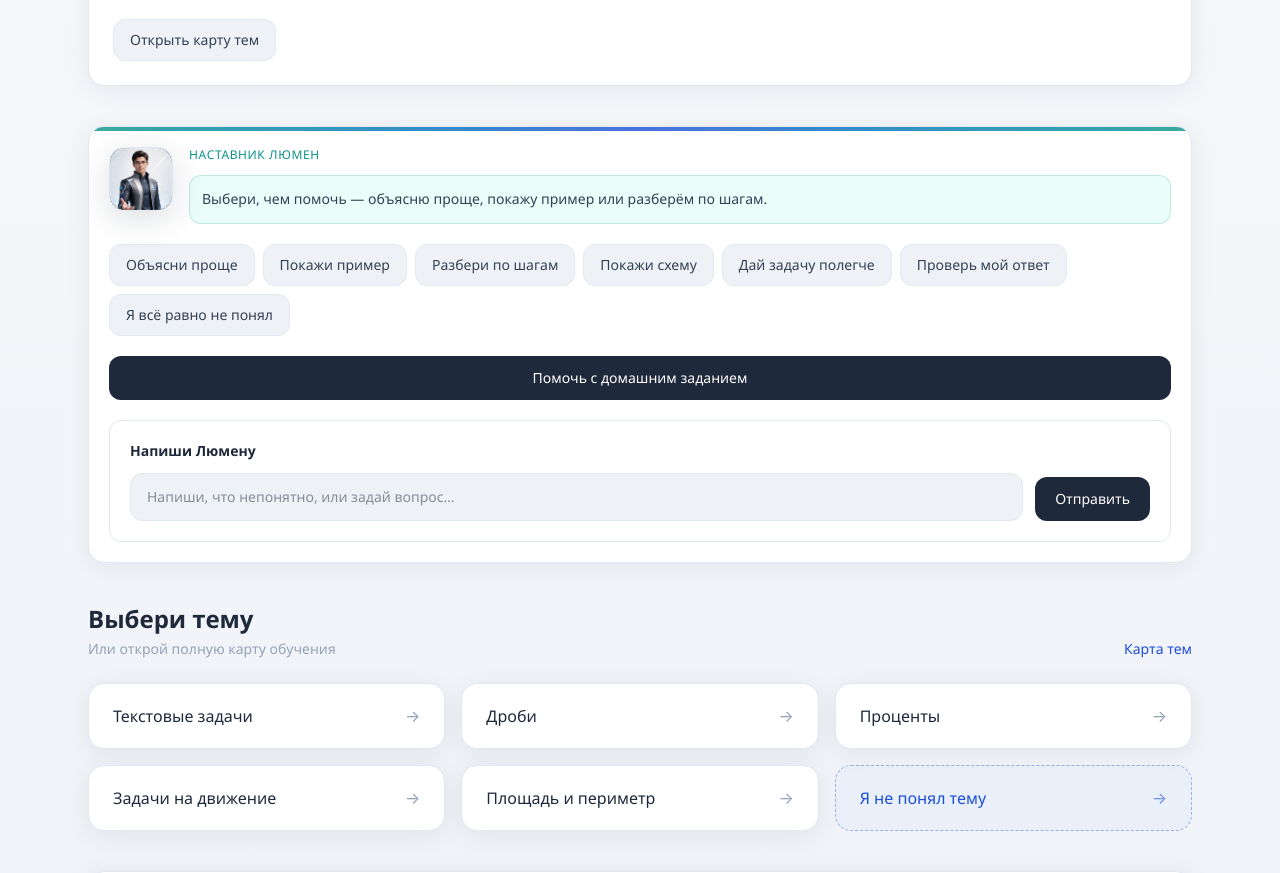
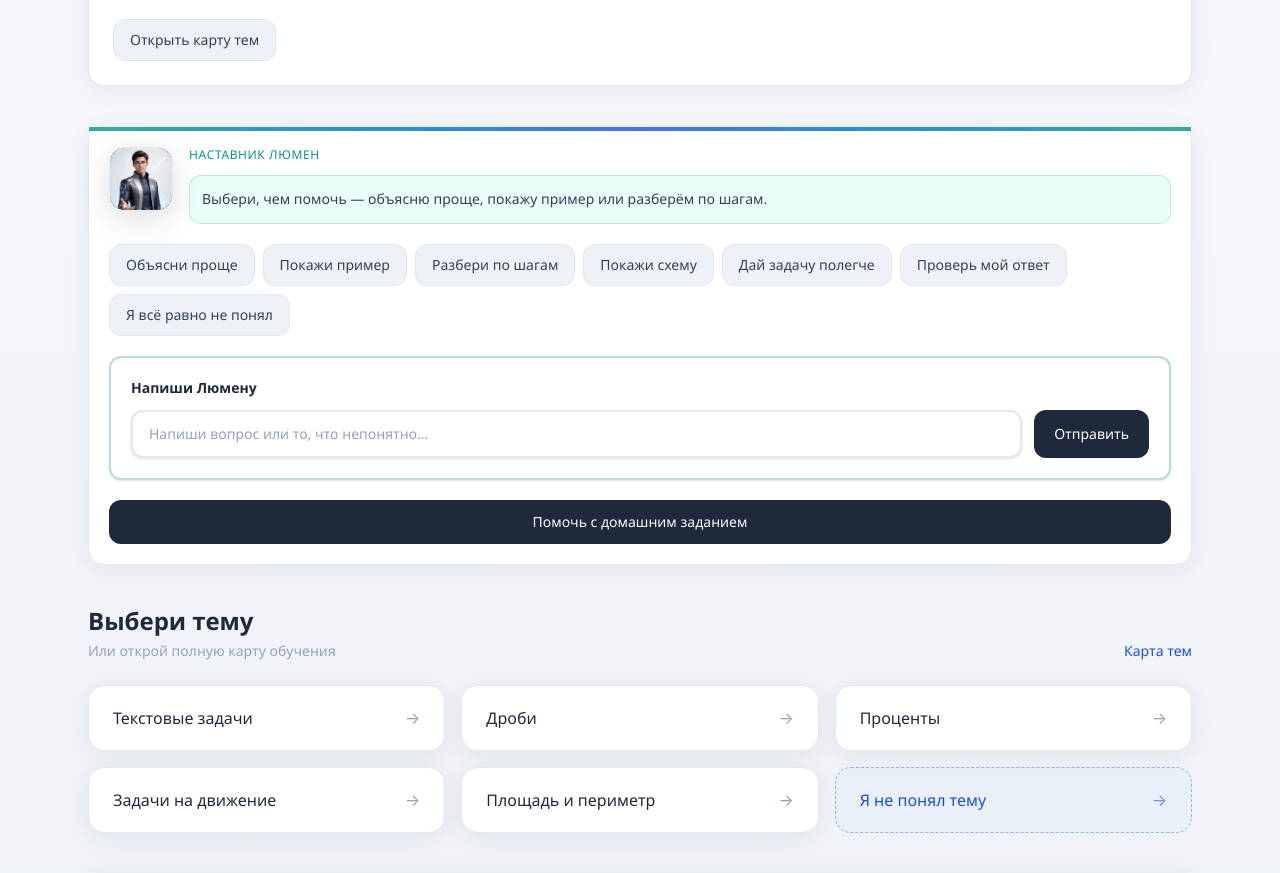
Before and after one commit to caricinskayatutashkina1976-blip/Lumen_Laboratoria_mishlenia, a React (Vite) app: page / in a window 1280 px wide. Shown: the part 1780-2653 px from the top of the page. Built offline with nearby package versions, Linux system fonts and the light colour scheme.

Commit message:
поле ввода для домашки

```diff
--- a/src/components/LumenAssistant/LumenAssistant.tsx
+++ b/src/components/LumenAssistant/LumenAssistant.tsx
@@ -1,437 +1,238 @@
-import { useState } from 'react';
-
+import { useState, type FormEvent } from 'react';
 import { Link } from 'react-router-dom';
-
 import type { LumenAction } from '../../types';
-
 import { defaultGreeting } from '../../data/lumen';
-
-import {
-
-  actionMessages,
-
-  getLumenMessage,
-
-  getTopicConfusedMessage,
-
-} from '../../data/lumenMessages';
-
+import { actionMessages, getTopicConfusedMessage } from '../../data/lumenMessages';
 import { getGeneralLumenResponse } from '../../data/lumenChatResponses';
-
 import { LumenAvatar } from '../LumenAvatar/LumenAvatar';
-
 import { VisualExplanationCard } from '../VisualExplanationCard/VisualExplanationCard';
-
 import type { ChatMessage } from '../LumenChat/LumenChat';
-
-import { StudentInputBox } from '../StudentInputBox/StudentInputBox';
-
 import { LumenReply } from '../LumenReply/LumenReply';
-
 import { ChatHistory } from '../ChatHistory/ChatHistory';
 
-
-
 interface LumenAssistantProps {
-
   greeting?: string;
-
   compact?: boolean;
-
   showWhyButton?: boolean;
-
   onWhyClick?: () => void;
-
   avatarSize?: 'sm' | 'md' | 'lg' | 'xl' | 'hero';
-
   showAvatar?: boolean;
-
   showAvatarLabel?: boolean;
-
   topicId?: string;
-
   showVisual?: boolean;
-
   showHomeworkButton?: boolean;
-
+  /** Показывать поле ввода вопроса. По умолчанию true. */
+  showInput?: boolean;
+  /** @deprecated Используйте showInput */
   showQuestionInput?: boolean;
-
 }
 
-
-
 const actionButtons: { action: LumenAction; label: string }[] = [
-
   { action: 'explain-simpler', label: 'Объясни проще' },
-
   { action: 'show-example', label: 'Покажи пример' },
-
   { action: 'step-by-step', label: 'Разбери по шагам' },
-
   { action: 'show-scheme', label: 'Покажи схему' },
-
   { action: 'easier-problem', label: 'Дай задачу полегче' },
-
   { action: 'check-answer', label: 'Проверь мой ответ' },
-
   { action: 'still-confused', label: 'Я всё равно не понял' },
-
 ];
 
-
-
 export function LumenAssistant({
-
   greeting = defaultGreeting,
-
   compact = false,
-
   showWhyButton = false,
-
   onWhyClick,
-
   avatarSize = 'md',
-
   showAvatar = true,
-
   showAvatarLabel = true,
-
   topicId,
-
   showVisual = false,
-
   showHomeworkButton = true,
-
-  showQuestionInput = true,
-
+  showInput = true,
+  showQuestionInput,
 }: LumenAssistantProps) {
+  const inputVisible = showQuestionInput !== false && showInput !== false;
 
   const [activeAction, setActiveAction] = useState<LumenAction | null>(null);
-
   const [showScheme, setShowScheme] = useState(false);
-
   const [questionInput, setQuestionInput] = useState('');
-
   const [chatMessages, setChatMessages] = useState<ChatMessage[]>([]);
-
-  const [lumenReaction, setLumenReaction] = useState<string | null>(null);
-
-
-
-  function appendLumenToHistory(text: string) {
-
-    const lumenMsg: ChatMessage = {
-
-      id: `l-${Date.now()}`,
-
-      role: 'lumen',
-
-      text,
-
-    };
-
-    setChatMessages((prev) => [...prev, lumenMsg].slice(-5));
-
-  }
-
-
+  const [actionReaction, setActionReaction] = useState<string | null>(null);
+  const [inputHint, setInputHint] = useState<string | null>(null);
 
   function handleAction(action: LumenAction) {
-
     setActiveAction(action);
-
-
+    setInputHint(null);
 
     let response: string;
 
-
-
     if (action === 'still-confused') {
-
-      response = getTopicConfusedMessage(topicId);
-
+      response = topicId
+        ? getTopicConfusedMessage(topicId)
+        : actionMessages['still-confused'];
       setShowScheme(false);
-
     } else if (action === 'show-scheme') {
-
       response = actionMessages['show-scheme'];
-
       setShowScheme(true);
-
-    } else if (action === 'explain-simpler') {
-
-      response = actionMessages['explain-simpler'];
-
+    } else {
+      response = actionMessages[action];
       setShowScheme(false);
-
-    } else {
-
-      response = actionMessages[action];
-
-      setShowScheme(false);
-
     }
 
-
-
-    setLumenReaction(response);
-
-    appendLumenToHistory(response);
-
+    setActionReaction(response);
   }
 
-
-
-  function handleAskQuestion() {
-
+  function handleAskQuestion(e?: FormEvent) {
+    e?.preventDefault();
     const question = questionInput.trim();
 
     if (!question) {
-
-      setLumenReaction('Сначала напиши вопрос. Даже короткая фраза поможет понять, где застрял.');
-
+      setInputHint('Сначала напиши вопрос или то, что непонятно.');
       return;
-
     }
 
-
-
     const response = getGeneralLumenResponse(question);
-
     const studentMsg: ChatMessage = {
-
       id: `s-${Date.now()}`,
-
       role: 'student',
-
       text: question,
-
+    };
+    const lumenMsg: ChatMessage = {
+      id: `l-${Date.now() + 1}`,
+      role: 'lumen',
+      text: response,
     };
 
-    const lumenMsg: ChatMessage = {
-
-      id: `l-${Date.now() + 1}`,
-
-      role: 'lumen',
-
-      text: response,
-
-    };
-
-
-
     setChatMessages((prev) => [...prev, studentMsg, lumenMsg].slice(-5));
-
-    setLumenReaction(response);
-
     setQuestionInput('');
-
+    setInputHint(null);
     setActiveAction(null);
-
   }
 
-
+  const inputClassName =
+    'min-h-[48px] w-full flex-1 rounded-xl border-2 border-lumen-silver-light bg-white px-4 py-3 text-sm text-lumen-graphite shadow-sm outline-none transition-colors placeholder:text-lumen-silver focus:border-lumen-teal focus:ring-2 focus:ring-lumen-teal/25';
 
   return (
-
-    <section className="lumen-card overflow-hidden">
-
+    <section className="lumen-card">
       <div className="absolute inset-x-0 top-0 h-1 bg-gradient-to-r from-lumen-teal via-lumen-blue to-lumen-teal opacity-80" />
-
       <div className={`relative flex flex-col gap-5 ${compact ? 'p-4 sm:p-5' : 'p-6 sm:p-8'}`}>
-
-        <div className={`flex gap-4 ${compact ? 'flex-row items-start' : 'flex-col gap-5 sm:flex-row sm:items-start'}`}>
-
+        <div
+          className={`flex gap-4 ${compact ? 'flex-row items-start' : 'flex-col gap-5 sm:flex-row sm:items-start'}`}
+        >
           {showAvatar && (
-
             <div className={`shrink-0 ${compact ? '' : 'mx-auto sm:mx-0'}`}>
-
-              <LumenAvatar
-
-                size={compact ? 'sm' : avatarSize}
-
-                showLabel={showAvatarLabel}
-
-              />
-
-              {!compact && (
-
-                <p className="mt-1 text-center text-xs text-lumen-silver">Наставник</p>
-
-              )}
-
+              <LumenAvatar size={compact ? 'sm' : avatarSize} showLabel={showAvatarLabel} />
+              {!compact && <p className="mt-1 text-center text-xs text-lumen-silver">Наставник</p>}
             </div>
-
           )}
 
-
-
           <div className="min-w-0 flex-1 space-y-3">
-
             {!compact && (
-
               <div>
-
-                <p className="text-xs font-medium uppercase tracking-wider text-lumen-teal">
-
-                  Наставник
-
-                </p>
-
-                <h2 className="mt-1 text-lg font-semibold text-lumen-graphite sm:text-xl">
-
-                  Люмен
-
-                </h2>
-
+                <p className="text-xs font-medium uppercase tracking-wider text-lumen-teal">Наставник</p>
+                <h2 className="mt-1 text-lg font-semibold text-lumen-graphite sm:text-xl">Люмен</h2>
               </div>
-
             )}
 
-
-
             {compact && (
-
               <p className="text-xs font-medium uppercase tracking-wider text-lumen-teal">
-
                 Наставник Люмен
-
               </p>
-
             )}
 
-
-
             <div
-
               className={`rounded-xl border border-lumen-teal/20 bg-lumen-teal-soft/40 ${
-
                 compact ? 'px-3 py-3' : 'px-4 py-4'
-
               }`}
-
             >
-
               <p
-
                 className={`leading-relaxed text-lumen-graphite-light ${
-
                   compact ? 'text-sm' : 'text-sm sm:text-base'
-
                 }`}
-
               >
-
                 {greeting}
-
               </p>
-
             </div>
-
           </div>
-
         </div>
 
-
-
         <div className="flex flex-wrap gap-2">
-
           {actionButtons.map(({ action, label }) => (
-
             <button
-
               key={action}
-
               type="button"
-
               onClick={() => handleAction(action)}
-
               className={`lumen-btn-secondary text-sm ${
-
                 activeAction === action ? 'border-lumen-teal/50 bg-lumen-teal-soft/30' : ''
-
               }`}
-
             >
-
               {label}
-
             </button>
-
           ))}
-
           {showWhyButton && onWhyClick && (
-
             <button type="button" onClick={onWhyClick} className="lumen-btn-accent text-sm">
-
               Зачем мне это нужно?
-
             </button>
-
           )}
-
         </div>
 
+        {actionReaction && <LumenReply text={actionReaction} />}
 
+        {inputVisible && (
+          <div
+            className="rounded-xl border-2 border-lumen-teal/30 bg-white p-4 shadow-sm sm:p-5"
+            data-testid="lumen-assistant-input-block"
+          >
+            <h3 className="text-sm font-semibold text-lumen-graphite">Напиши Люмену</h3>
+            <form
+              onSubmit={handleAskQuestion}
+              className="mt-3 flex flex-col gap-3 sm:flex-row sm:items-stretch"
+            >
+              <input
+                id="lumen-assistant-question"
+                type="text"
+                value={questionInput}
+                onChange={(e) => {
+                  setQuestionInput(e.target.value);
+                  setInputHint(null);
+                }}
+                placeholder="Напиши вопрос или то, что непонятно…"
+                className={inputClassName}
+                autoComplete="off"
+              />
+              <button
+                type="submit"
+                className="lumen-btn-primary shrink-0 px-6 py-3 text-sm sm:self-stretch"
+              >
+                Отправить
+              </button>
+            </form>
+
+            {inputHint && (
+              <div className="mt-3">
+                <LumenReply text={inputHint} variant="hint" />
+              </div>
+            )}
+
+            {chatMessages.length > 0 && (
+              <div className="mt-4 border-t border-lumen-silver-light pt-4">
+                <ChatHistory messages={chatMessages} />
+              </div>
+            )}
+          </div>
+        )}
 
         {showHomeworkButton && (
-
-          <Link to="/homework" className="lumen-btn-primary inline-flex w-full justify-center text-sm sm:w-auto">
-
+          <Link
+            to="/homework"
+            className="lumen-btn-primary inline-flex w-full justify-center text-sm sm:w-auto"
+          >
             Помочь с домашним заданием
-
           </Link>
-
         )}
 
-
-
-        {lumenReaction && <LumenReply text={lumenReaction} />}
-
-
-
-        {showQuestionInput && (
-
-          <div className="rounded-xl border border-lumen-silver-light bg-lumen-surface p-4 sm:p-5">
-
-            <StudentInputBox
-
-              label="Напиши Люмену"
-
-              placeholder="Напиши, что непонятно, или задай вопрос…"
-
-              buttonText="Отправить"
-
-              value={questionInput}
-
-              onChange={setQuestionInput}
-
-              onSubmit={handleAskQuestion}
-
-              id="lumen-assistant-question"
-
-            />
-
-          </div>
-
-        )}
-
-
-
-        <ChatHistory messages={chatMessages} />
-
-
-
-        {(showScheme || showVisual) && topicId && (
-
-          <VisualExplanationCard topicId={topicId} />
-
-        )}
-
+        {(showScheme || showVisual) && topicId && <VisualExplanationCard topicId={topicId} />}
       </div>
-
     </section>
-
   );
-
 }
--- a/src/data/lumenMessages.ts
+++ b/src/data/lumenMessages.ts
@@ -87,9 +87,9 @@ export const actionMessages: Record<LumenAction, string> = {
   'easier-problem':
     'Давай начнём с более простого примера. Та же идея, но с лёгкими числами.',
   'check-answer':
-    'Напиши свой ответ и коротко объясни, как ты рассуждал. Я помогу проверить.',
+    'Напиши свой ответ в поле ниже и объясни, как рассуждал.',
   'still-confused':
-    'Ничего страшного. Давай вернёмся к началу и разберём одну мысль за раз.',
+    'Ничего страшного. Давай сделаем один маленький шаг: найдём в задаче числа.',
 };
 
 export const errorDiagnosisMessages: Record<ErrorType, string> = {
--- a/src/pages/HomePage.tsx
+++ b/src/pages/HomePage.tsx
@@ -231,15 +231,11 @@ export function HomePage() {
       <div className="mb-10">
 
         <LumenAssistant
-
           greeting="Выбери, чем помочь — объясню проще, покажу пример или разберём по шагам."
-
           compact
-
           showAvatarLabel={false}
-          showQuestionInput
+          showInput={true}
           showHomeworkButton
-
         />
 
       </div>
```
Also changed, not shown: src/data/lumenChatResponses.ts (+11 -11 lines).
